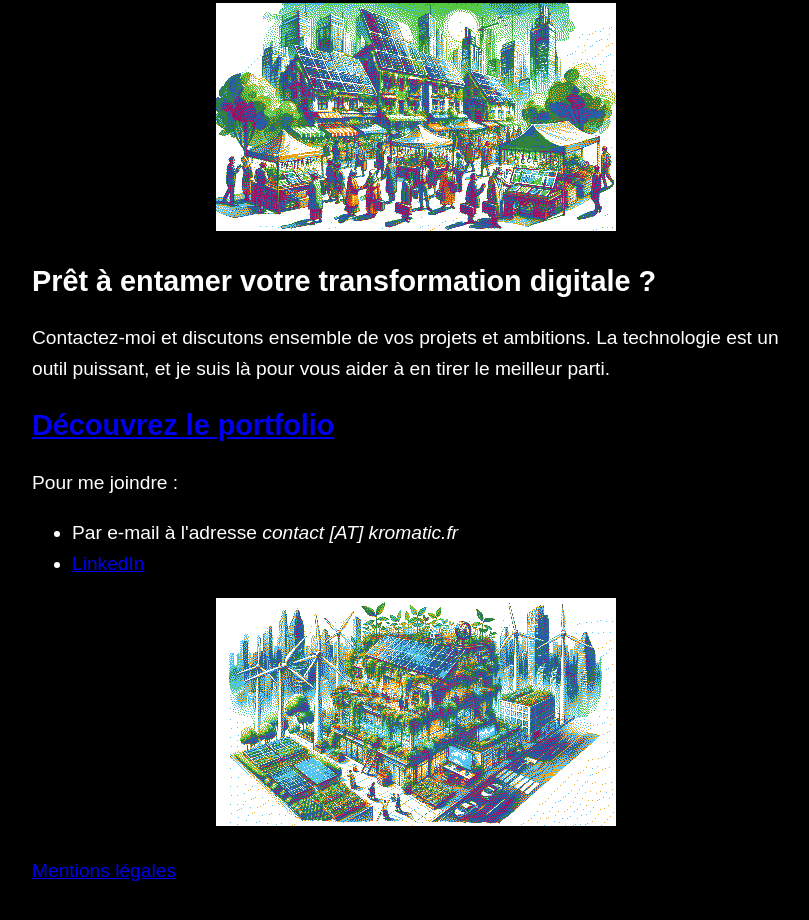
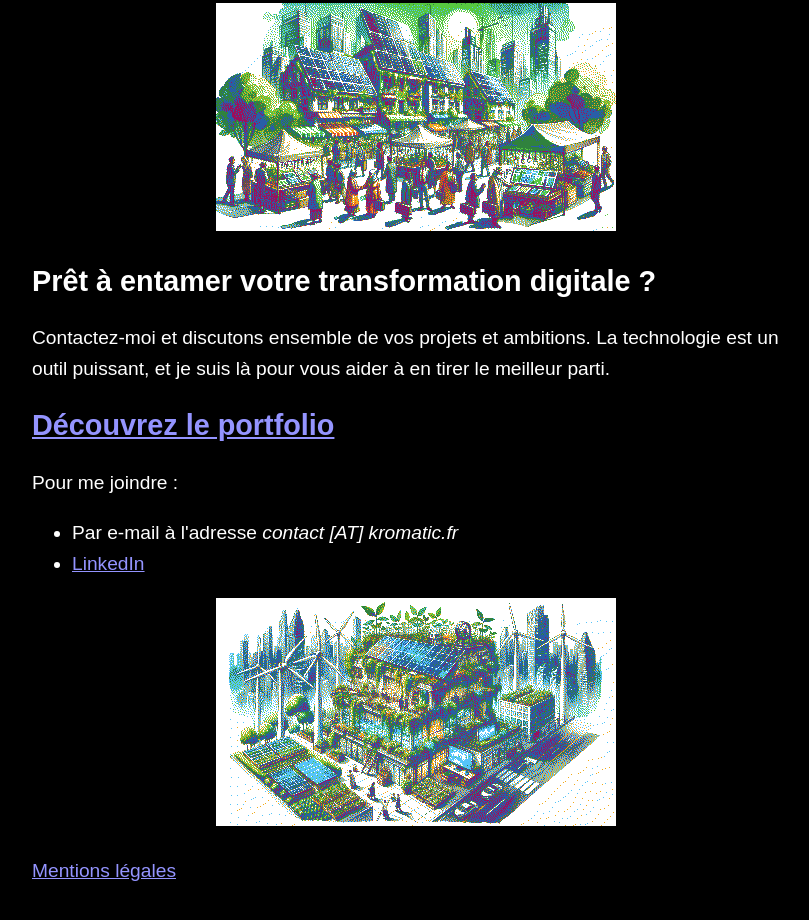
Before and after one commit to romain-koenig/kromatic2023, an Eleventy site: page src/index.html in a window 1280 px wide. Shown: the part 3183-4103 px from the top of the page, without its empty margins (224-1033 px from the left). Built offline with nearby package versions, Linux system fonts and the dark colour scheme; Eleventy itself is replaced by a stand-in of ours; files that its build step writes are made by us from their sources.

Commit message:
Trying out new colors for links in dark background

```diff
--- a/src/css/style.css
+++ b/src/css/style.css
@@ -2,6 +2,14 @@
 	body {
 		background: #000;
 		color: #fff;
+	}
+
+	a {
+		color: #9494FF;
+	}
+
+	a:hover {
+		color: #b58fde;
 	}
 }
 
```
